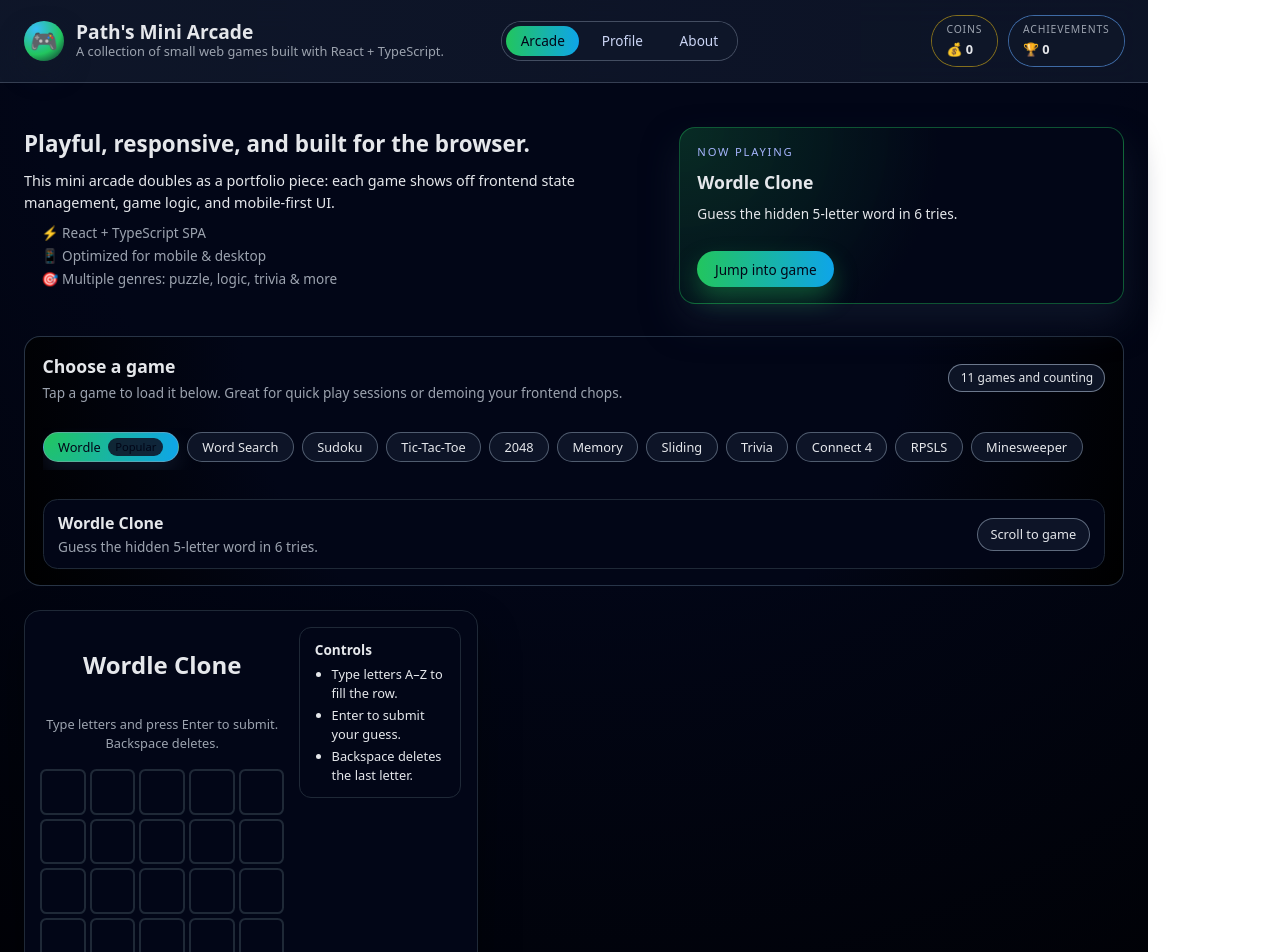
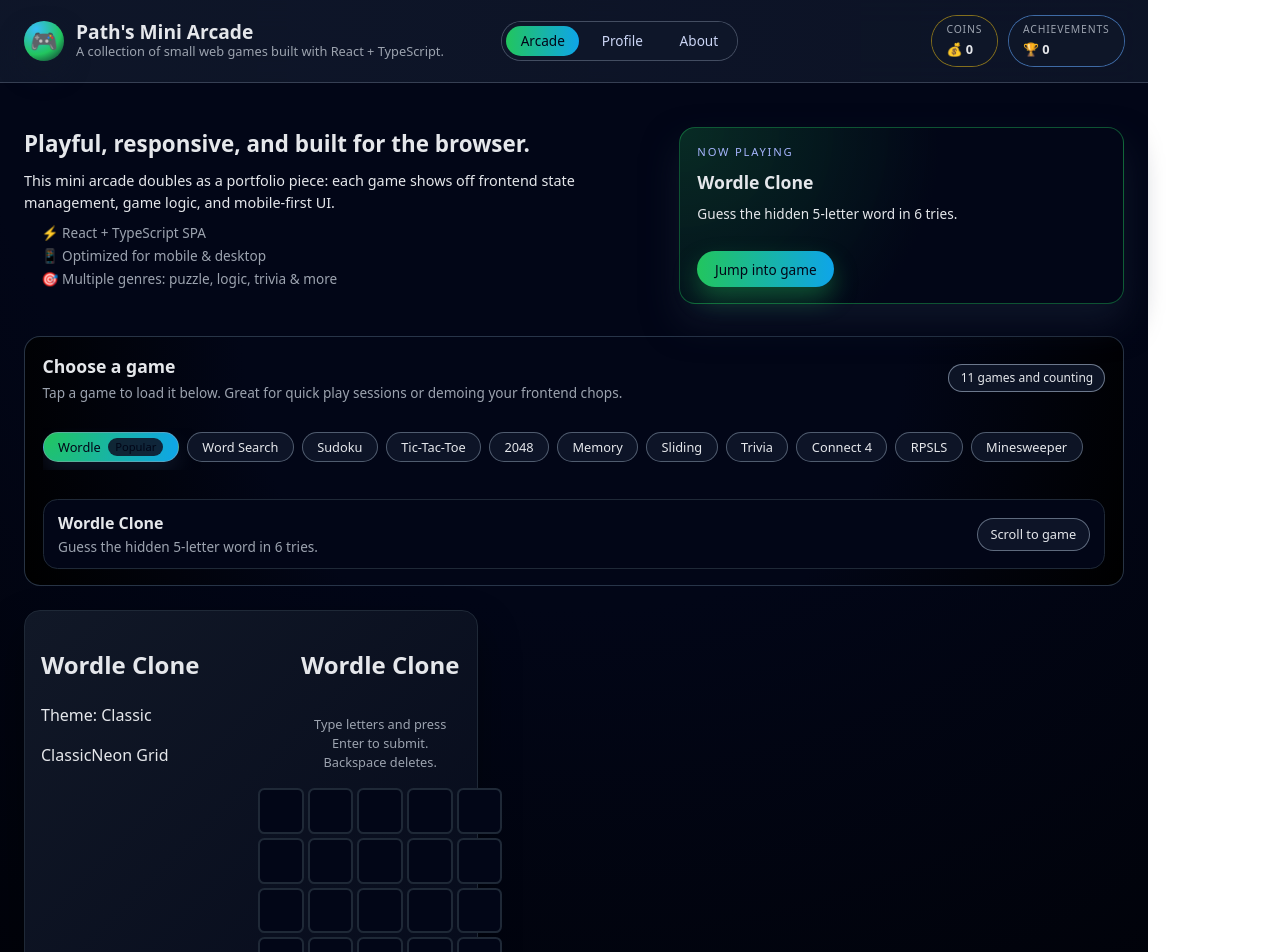
Before and after one commit to jcahnProgramming/webappgames, a React (Vite) app: page / in a window 1280 px wide. Shown: the top 952 px of the page. Built offline with nearby package versions, Linux system fonts and the light colour scheme.

Commit message:
updated skins

```diff
--- a/src/App.tsx
+++ b/src/App.tsx
@@ -343,7 +343,11 @@ const App: React.FC = () => {
 
             {/* Game shell */}
             <section className="game-shell-section">
-              <GameShell controls={GAME_CONTROLS[activeGame]}>
+              <GameShell
+                controls={GAME_CONTROLS[activeGame]}
+                gameId={activeGame}
+                gameTitle={currentMeta.name}
+              >
                 {renderGame()}
               </GameShell>
             </section>
--- a/src/components/GameShell.tsx
+++ b/src/components/GameShell.tsx
@@ -1,24 +1,86 @@
 import React from "react";
+import type { ReactNode } from "react";
+import { SKINS, useArcade } from "../context/ArcadeContext";
+import type { GameId } from "../context/ArcadeContext";
 
 type GameShellProps = {
-  children: React.ReactNode;
-  controls?: string[];
+  controls: string[];
+  children: ReactNode;
+  gameId: GameId;
+  gameTitle: string;
 };
 
-export const GameShell: React.FC<GameShellProps> = ({ children, controls }) => {
+export const GameShell: React.FC<GameShellProps> = ({
+  controls,
+  children,
+  gameId,
+  gameTitle,
+}) => {
+  const { skinsUnlocked, equippedSkins } = useArcade();
+
+  const skinsForGame = SKINS.filter(
+    (skin) => skin.gameId === gameId || skin.gameId === "global"
+  );
+
+  const equippedId =
+    equippedSkins[gameId] ?? equippedSkins.global ?? null;
+
+  const activeSkin =
+    skinsForGame.find((s) => s.id === equippedId) ??
+    skinsForGame[0] ??
+    null;
+
+  const shellStyle = activeSkin
+    ? { background: activeSkin.preview }
+    : undefined;
+
   return (
-    <div className="game-shell">
-      <div className="game-shell-main">{children}</div>
+    <div className="game-shell" style={shellStyle}>
+      <div className="game-shell-header">
+        <div>
+          <h2 className="game-shell-title">{gameTitle}</h2>
+          {activeSkin && (
+            <p className="game-shell-skin-label">
+              Theme: <span>{activeSkin.name}</span>
+            </p>
+          )}
+        </div>
+        {skinsForGame.length > 0 && (
+          <div className="game-shell-skin-tags">
+            {skinsForGame.map((skin) => {
+              const unlocked = skinsUnlocked.includes(skin.id);
+              const isActive = activeSkin?.id === skin.id;
 
-      {controls && controls.length > 0 && (
-        <aside className="game-shell-controls">
-          <h3>Controls</h3>
+              return (
+                <span
+                  key={skin.id}
+                  className={[
+                    "game-shell-skin-tag",
+                    unlocked ? "game-shell-skin-tag--unlocked" : "",
+                    isActive ? "game-shell-skin-tag--active" : "",
+                  ]
+                    .filter(Boolean)
+                    .join(" ")}
+                >
+                  {skin.name}
+                </span>
+              );
+            })}
+          </div>
+        )}
+      </div>
+
+      <div className="game-shell-body">{children}</div>
+
+      {controls.length > 0 && (
+        <div className="game-shell-controls">
+          <h3>How to play</h3>
           <ul>
-            {controls.map((line, idx) => (
-              <li key={idx}>{line}</li>
+            {controls.map((c, idx) => (
+              <li key={idx}>{c}</li>
             ))}
           </ul>
-        </aside>
+        </div>
       )}
     </div>
   );
--- a/src/components/ProfileDashboard.tsx
+++ b/src/components/ProfileDashboard.tsx
@@ -29,6 +29,8 @@ export const ProfileDashboard: React.FC = () => {
     achievements,
     currency,
     skinsUnlocked,
+    equippedSkins,
+    setEquippedSkin,
   } = useArcade();
 
   return (
@@ -118,6 +120,8 @@ export const ProfileDashboard: React.FC = () => {
         <div className="profile-skins-grid">
           {SKINS.map((skin) => {
             const unlocked = skinsUnlocked.includes(skin.id);
+            const isEquipped =
+              equippedSkins[skin.gameId] === skin.id;
 
             return (
               <div
@@ -131,11 +135,32 @@ export const ProfileDashboard: React.FC = () => {
                   style={{ background: skin.preview }}
                 />
                 <h4>{skin.name}</h4>
+                <p className="skin-game-label">
+                  {skin.gameId === "global"
+                    ? "Global theme"
+                    : GAME_LABELS[skin.gameId]}
+                </p>
                 <p>
                   {unlocked
                     ? "Unlocked"
                     : `Locked – requires ${skin.requiresAchievement}`}
                 </p>
+
+                <button
+                  className="skin-equip-button"
+                  disabled={!unlocked}
+                  onClick={() =>
+                    unlocked
+                      ? setEquippedSkin(skin.gameId, skin.id)
+                      : undefined
+                  }
+                >
+                  {isEquipped
+                    ? "Equipped"
+                    : unlocked
+                    ? "Equip"
+                    : "Locked"}
+                </button>
               </div>
             );
           })}
--- a/src/context/ArcadeContext.tsx
+++ b/src/context/ArcadeContext.tsx
@@ -124,12 +124,15 @@ export const SKINS: Skin[] = [
   },
 ];
 
+type EquippedSkins = Record<GameId | "global", string | null>;
+
 type ArcadeState = {
   globalStats: GlobalStats;
   perGameStats: Record<GameId, PerGameStats>;
   currency: number;
   achievements: string[]; // ids
   skinsUnlocked: string[]; // skin ids
+  equippedSkins: EquippedSkins;
 };
 
 type AchievementToast = {
@@ -146,10 +149,11 @@ export type ArcadeContextValue = ArcadeState & {
   recordGamePlayed: (gameId: GameId) => void;
   recordWin: (gameId: GameId, options?: RecordGameWinOptions) => void;
   unlockAchievement: (achievementId: string) => void;
+  setEquippedSkin: (target: GameId | "global", skinId: string | null) => void;
   achievementToasts: AchievementToast[];
 };
 
-const STORAGE_KEY = "webarcade-arcade-state-v1";
+const STORAGE_KEY = "webarcade-arcade-state-v2";
 
 const defaultPerGameStats: PerGameStats = {
   plays: 0,
@@ -178,6 +182,21 @@ function createInitialPerGameStats(): Record<GameId, PerGameStats> {
   return result as Record<GameId, PerGameStats>;
 }
 
+const defaultEquippedSkins: EquippedSkins = {
+  wordle: "wordle_classic",
+  wordsearch: null,
+  sudoku: null,
+  tictactoe: null,
+  game2048: "game2048_classic",
+  memory: null,
+  sliding: null,
+  trivia: null,
+  connect4: null,
+  rpsls: null,
+  minesweeper: null,
+  global: null,
+};
+
 const initialState: ArcadeState = {
   globalStats: {
     totalGamesPlayed: 0,
@@ -188,6 +207,7 @@ const initialState: ArcadeState = {
   currency: 0,
   achievements: [],
   skinsUnlocked: ["wordle_classic", "game2048_classic"],
+  equippedSkins: defaultEquippedSkins,
 };
 
 const ArcadeContext = createContext<ArcadeContextValue | undefined>(undefined);
@@ -250,14 +270,20 @@ export const ArcadeProvider: React.FC<{ children: ReactNode }> = ({
     try {
       const raw = window.localStorage.getItem(STORAGE_KEY);
       if (!raw) return initialState;
-      const parsed = JSON.parse(raw) as ArcadeState;
+      const parsed = JSON.parse(raw) as Partial<ArcadeState>;
+
+      const parsedEquipped: EquippedSkins | undefined = parsed.equippedSkins;
 
       return {
         ...initialState,
         ...parsed,
         perGameStats: {
           ...createInitialPerGameStats(),
-          ...parsed.perGameStats,
+          ...(parsed.perGameStats ?? {}),
+        },
+        equippedSkins: {
+          ...defaultEquippedSkins,
+          ...(parsedEquipped ?? {}),
         },
       };
     } catch {
@@ -428,11 +454,22 @@ export const ArcadeProvider: React.FC<{ children: ReactNode }> = ({
     });
   };
 
+  const setEquippedSkin = (target: GameId | "global", skinId: string | null) => {
+    setState((prev) => ({
+      ...prev,
+      equippedSkins: {
+        ...prev.equippedSkins,
+        [target]: skinId,
+      },
+    }));
+  };
+
   const value: ArcadeContextValue = {
     ...state,
     recordGamePlayed,
     recordWin,
     unlockAchievement,
+    setEquippedSkin,
     achievementToasts,
   };
 
```
